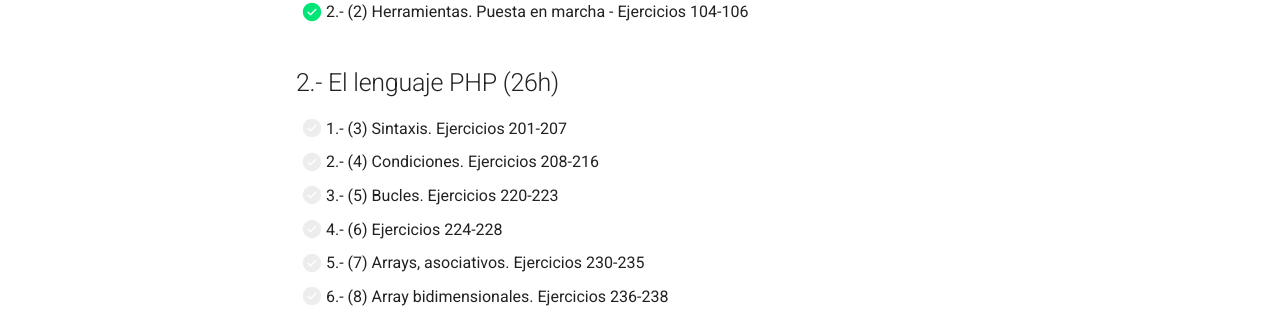
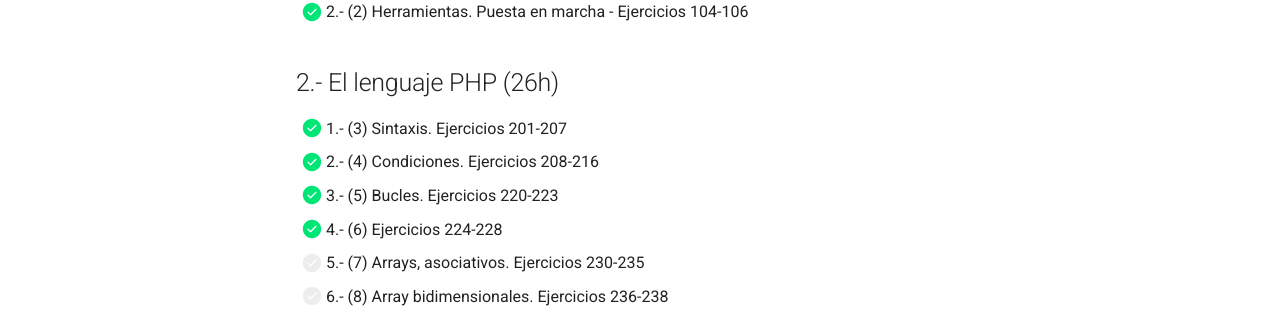
Before and after one commit to elblo/dwes2526, an MkDocs documentation site: the page built from docs/planning.md, in a window 1280 px wide. Shown: the part 265-585 px from the top of the page. Built offline with MkDocs 1.6.1 and Material for MkDocs 9.7.7, drawn with Linux system fonts in a browser that asks for light colours.

```diff
--- a/docs/planning.md
+++ b/docs/planning.md
@@ -7,10 +7,10 @@
 
 ## 2.- El lenguaje PHP (26h)
 
-- [ ] 1.- (3) Sintaxis. Ejercicios 201-207
-- [ ] 2.- (4) Condiciones. Ejercicios 208-216
-- [ ] 3.- (5) Bucles. Ejercicios 220-223
-- [ ] 4.- (6) Ejercicios 224-228
+- [X] 1.- (3) Sintaxis. Ejercicios 201-207
+- [X] 2.- (4) Condiciones. Ejercicios 208-216
+- [X] 3.- (5) Bucles. Ejercicios 220-223
+- [X] 4.- (6) Ejercicios 224-228
 - [ ] 5.- (7) Arrays, asociativos. Ejercicios 230-235
 - [ ] 6.- (8) Array bidimensionales. Ejercicios 236-238
 - [ ] 7.- (9) Funciones, parámetros por defecto y con nombre. Ejercicios 240-242
```
